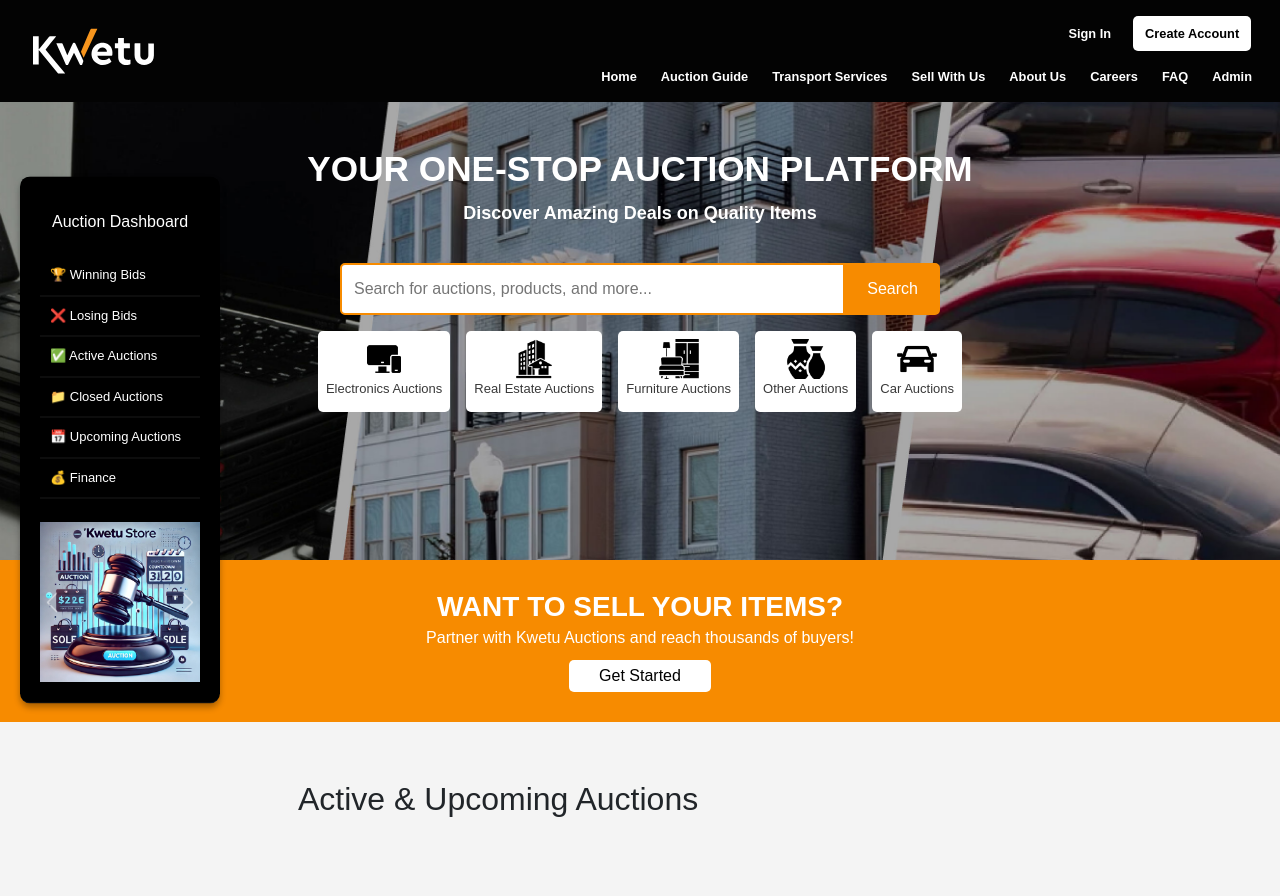
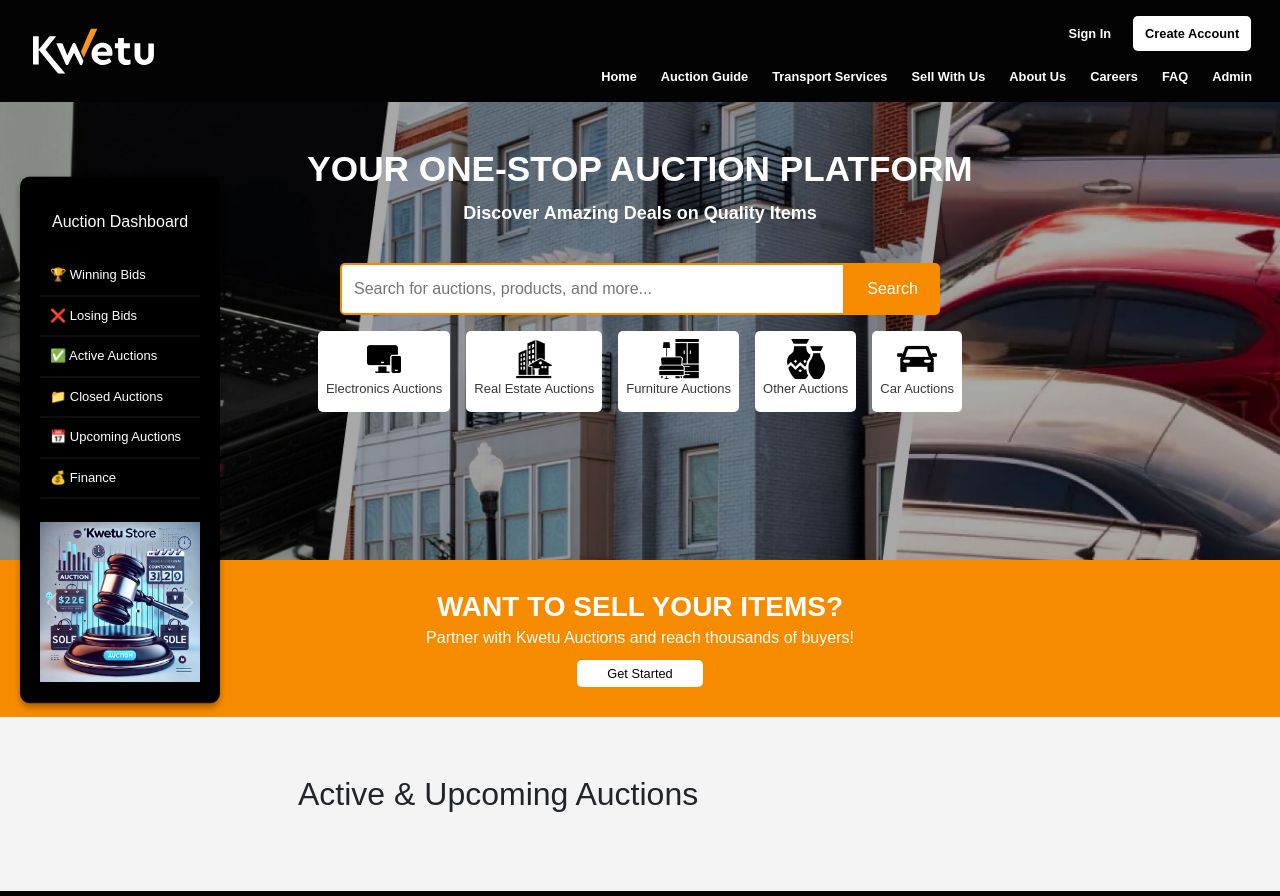
Before and after one commit to kaizoku010/kwetu, a PHP site: page / in a window 1280 px wide. Run offline with PHP 8.4, Linux system fonts and the light colour scheme; data that the repository does not hold is empty.

Commit message:
minor tweaks 12.4

```diff
--- a/index.php
+++ b/index.php
@@ -196,7 +196,7 @@ if (session_status() === PHP_SESSION_NONE) {
             border-radius: 5px;
             margin-top: 15px;
             transition: background 0.3s;
-            font-size: 1rem;
+            font-size: .8rem;
         }
 
         .cta-btn:hover {
```
